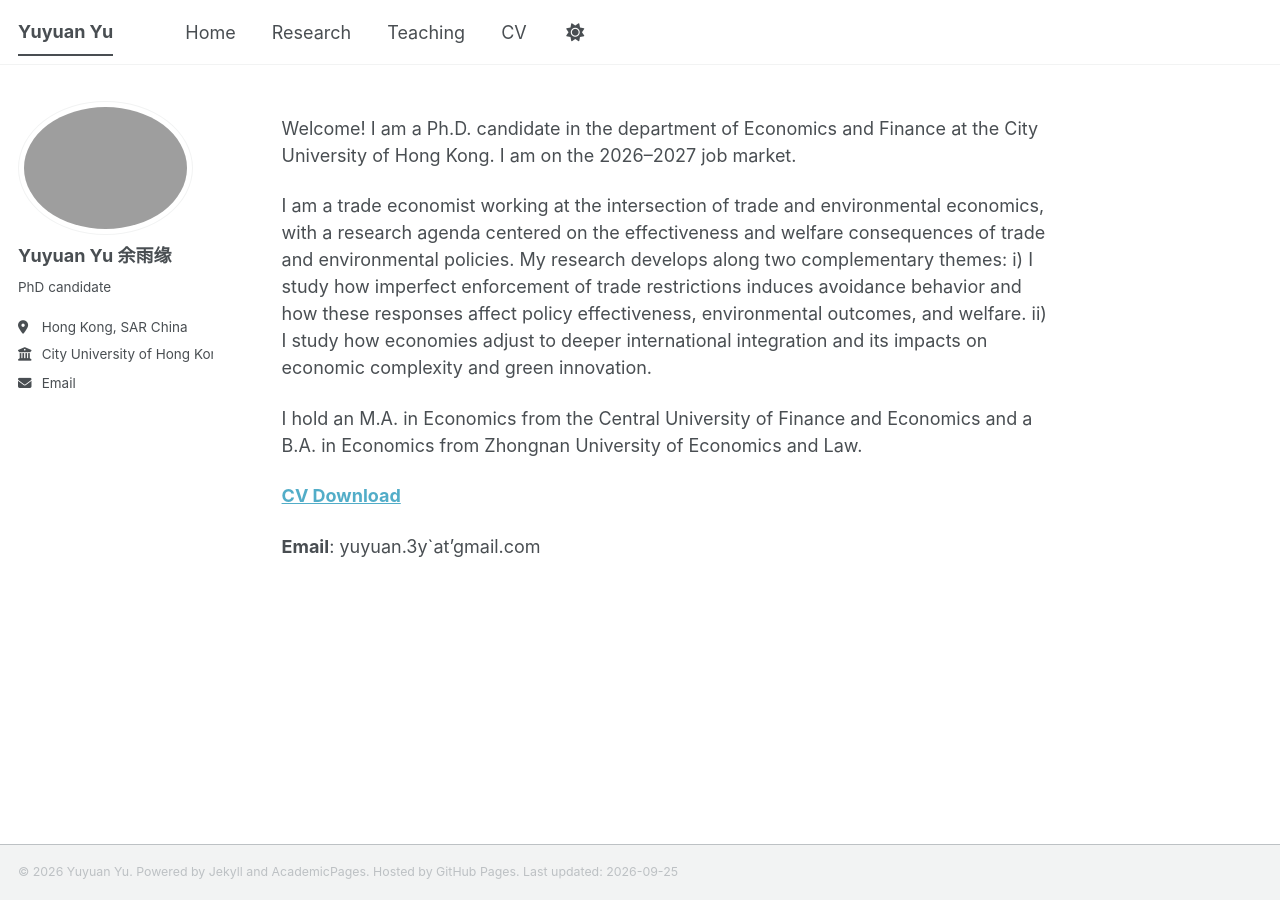
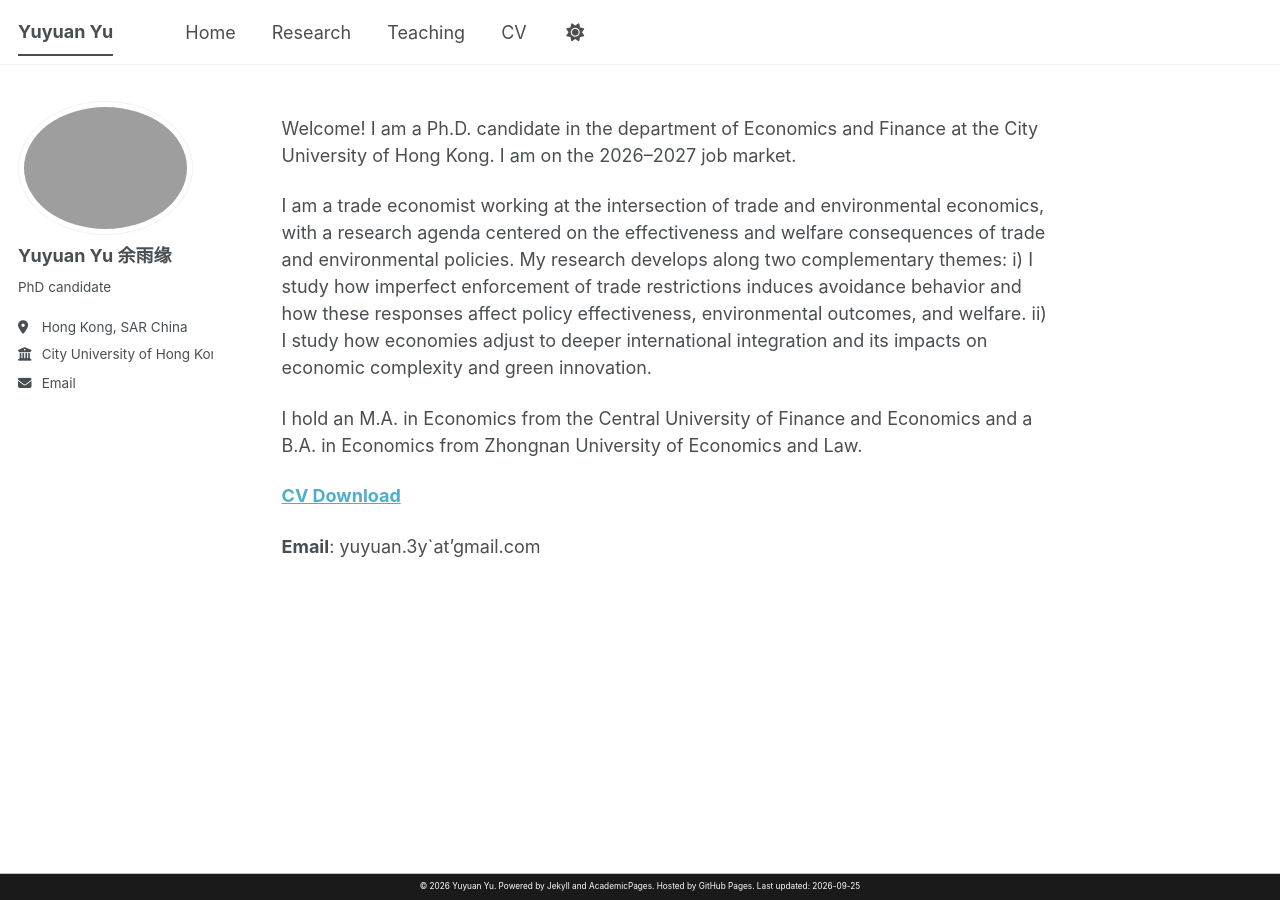
Before and after one commit to yuyuan1yu/yuyuan1yu.github.io, a Jekyll site: the page built from _pages/about.md, in a window 1280 px wide. Built offline with Jekyll 4.4.1, drawn with Linux system fonts in a browser that asks for light colours; a style sheet for code colours, icons or effects is not loaded.

Commit message:
Update _footer.scss

```diff
--- a/_sass/layout/_footer.scss
+++ b/_sass/layout/_footer.scss
@@ -102,3 +102,33 @@
     }
   }
 }
+
+.page__footer {
+  background-color: #1a1a1a;
+  color: #ffffff;
+  padding: 7px 0;
+  margin-top: 2em;
+  font-size: 12px;
+  text-align: center;
+}
+
+.page__footer footer {
+  margin-top: 0;
+  padding: 0;
+}
+
+.page__footer-copyright {
+  margin: 0;
+  padding: 0;
+  line-height: 1.4;
+  color: #ffffff;
+}
+
+.page__footer a {
+  color: #ffffff;
+  text-decoration: none;
+}
+
+.page__footer a:hover {
+  text-decoration: underline;
+}
```
